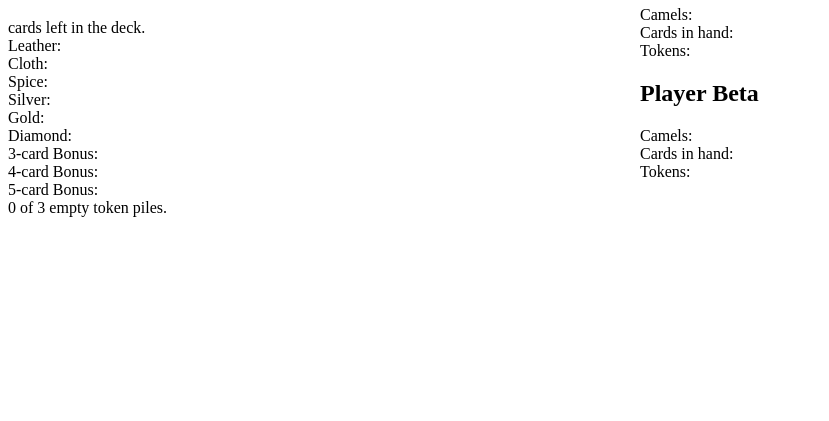
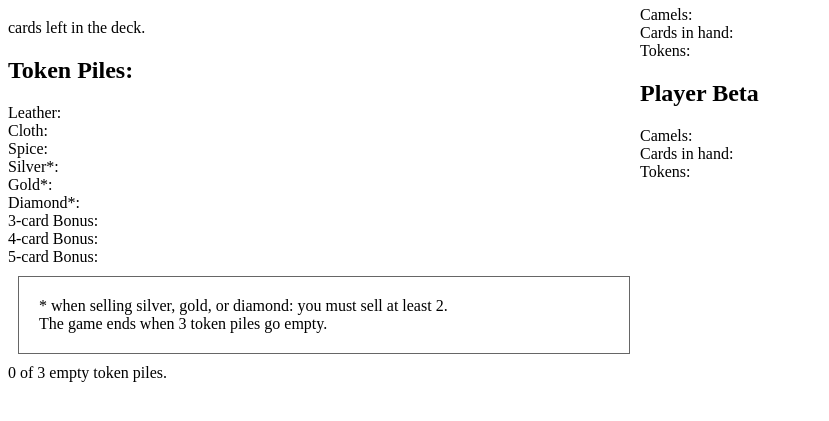
Before and after one commit to cman81/jaipur, a plain HTML site: page index.html in a window 1280 px wide. Shown: the part 69-490 px from the top of the page, without its empty margins (0-829 px from the left). Drawn offline with nearby package versions, Linux system fonts and the light colour scheme; a script that the page names is missing.

Commit message:
Add helper text

```diff
--- a/index.html
+++ b/index.html
@@ -14,16 +14,21 @@
                 <div class="status"></div>
                 <div class="marketplace clearfix"></div>
                 <div class="cards-left"><span class="count"></span> cards left in the deck.</div>
+                <h2>Token Piles:</h2>
                 <div class="tokens">
                     <div class="leather clearfix">Leather:</div>
                     <div class="cloth clearfix">Cloth:</div>
                     <div class="spice clearfix">Spice:</div>
-                    <div class="silver clearfix">Silver:</div>
-                    <div class="gold clearfix">Gold:</div>
-                    <div class="diamond clearfix">Diamond:</div>
+                    <div class="silver clearfix">Silver*:</div>
+                    <div class="gold clearfix">Gold*:</div>
+                    <div class="diamond clearfix">Diamond*:</div>
                     <div class="bonus3 clearfix">3-card Bonus:</div>
                     <div class="bonus4 clearfix">4-card Bonus:</div>
                     <div class="bonus5 clearfix">5-card Bonus:</div>
+                </div>
+                <div class="instructions">
+                    * when selling silver, gold, or diamond: you must sell at least 2.<br />
+                    The game ends when 3 token piles go empty.
                 </div>
                 <div class="empty-piles"><span class="count">0</span> of 3 empty token piles.</div>
             </div>
--- a/style.css
+++ b/style.css
@@ -68,3 +68,8 @@
     padding: 20px;
     display: none;
 }
+.instructions {
+    border: 1px solid #666;
+    padding: 20px;
+    margin: 10px;
+}
```
